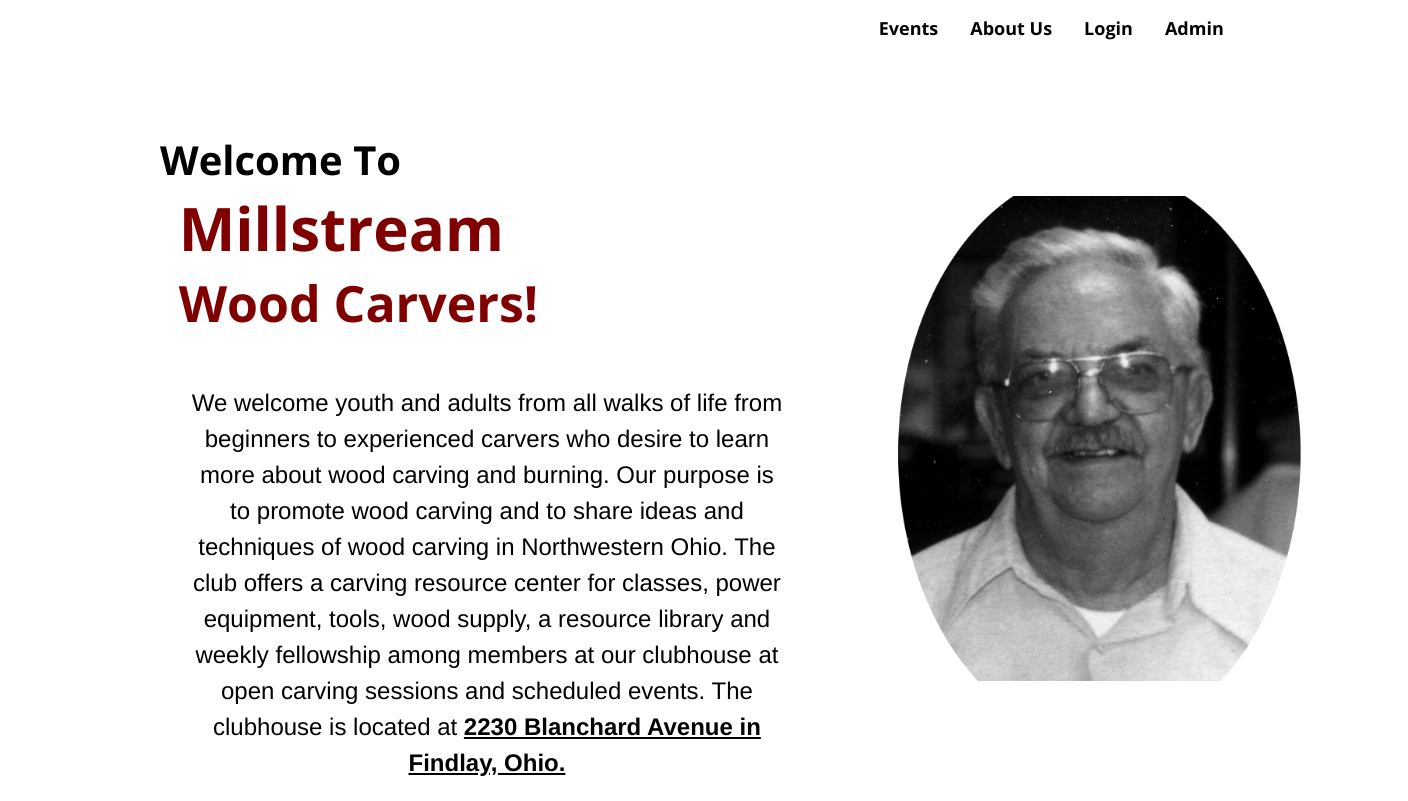
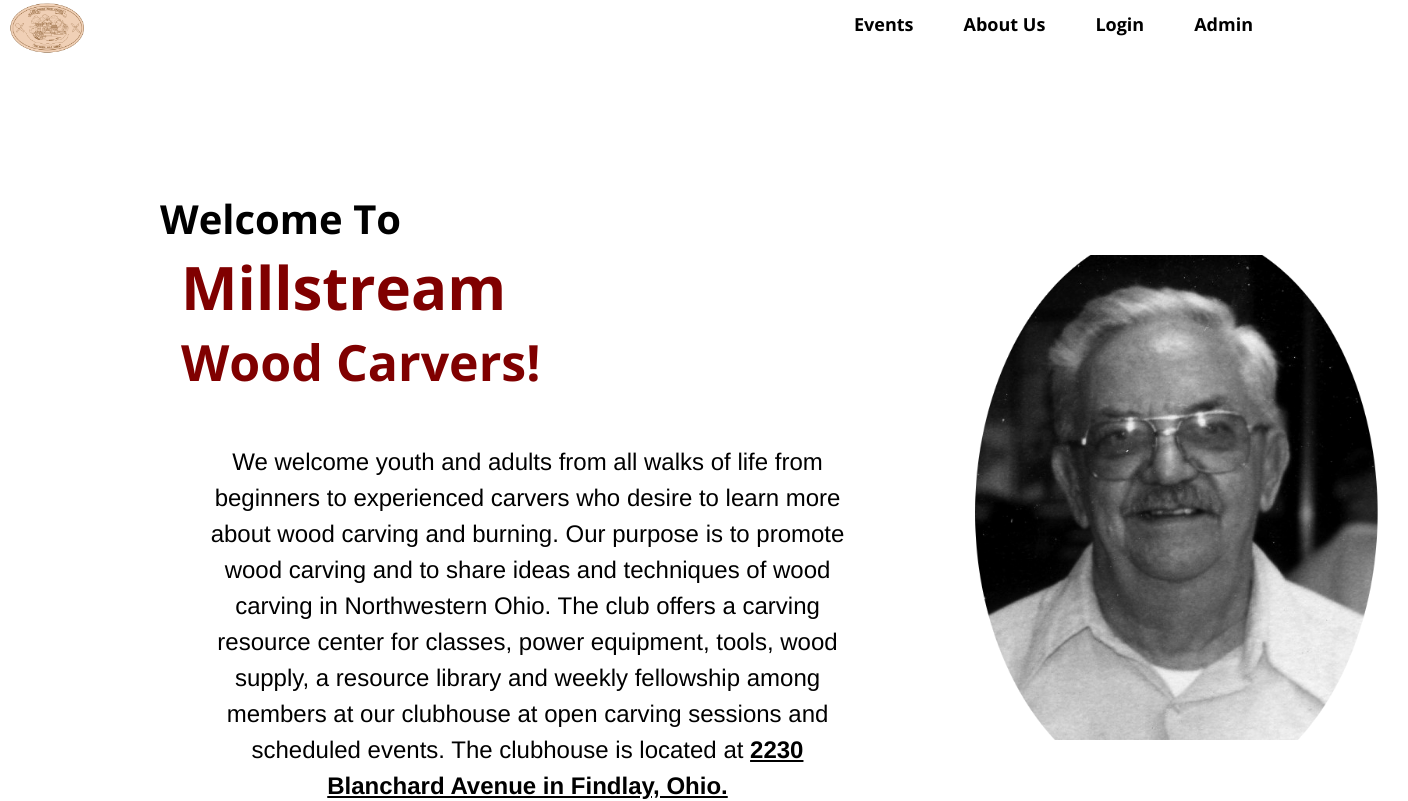
Before and after one commit to sidiBtr/CSCI480-project, a React (Vite) app in the folder frontend/: page / in a window 1280 px wide. Shown: the top 801 px of the page, 1408 px wide, since content can reach past the window. Built offline with nearby package versions, Linux system fonts and the light colour scheme.

Commit message:
Added logo to navbar, fixed navbar up a little bit.

```diff
--- a/frontend/src/components/NavBarStyle.css
+++ b/frontend/src/components/NavBarStyle.css
@@ -1,19 +1,28 @@
+.logo {
+    float: left;
+    display: inline-block;
+    height: 7%;
+    width: 7%;
+}
+
 .navbar {
     background-color: transparent;
     padding: 2px;
-    position: sticky;
-    top: 0;
-    z-index: 20;
+    float: right;
+    list-style: none;
+    text-align: left;
+    margin: 0;
 }
-.navbar ul {
-    display: flex;
-    align-items: center;
-    justify-content: space-around;
-    list-style: none;
-    color: white;
-    float: right;
-    margin-right: 3%;
+
+.navbar li {
+    display: inline-block;
+    padding: 10px 9px 10px 9px;
 }
+
+.clear {
+    clear: both;
+}
+
 .navbar a {
     text-decoration: none;
     color: black;
--- a/frontend/src/components/Navbar.jsx
+++ b/frontend/src/components/Navbar.jsx
@@ -1,15 +1,19 @@
 import React from 'react'
 import { Link } from 'react-router-dom'
 import  './NavBarStyle.css'
-import logo from '../images/Untitled.svg'
+import logo from '../images/logo.png'
 
 export default function Navbar() {
   return (
+    <div className="nav">
+      <Link to={'/'}>
+        <img src={logo} className="logo"/>
+      </Link>
       <nav className='navbar'>
         <ul>
-            <Link to={'/'}>
+            {/*<Link to={'/'}>
             <li><img src={logo} /></li>
-            </Link>
+            </Link>*/}
             <Link to={'/events'}>
             <li>Events</li>
             </Link>
@@ -24,5 +28,7 @@
            </Link>
         </ul>
       </nav>
+      <div className="clear"></div>
+    </div>
   )
 }
```
Also changed, not shown: frontend/src/images/Untitled.svg (deleted), frontend/src/images/logo.png (added).
